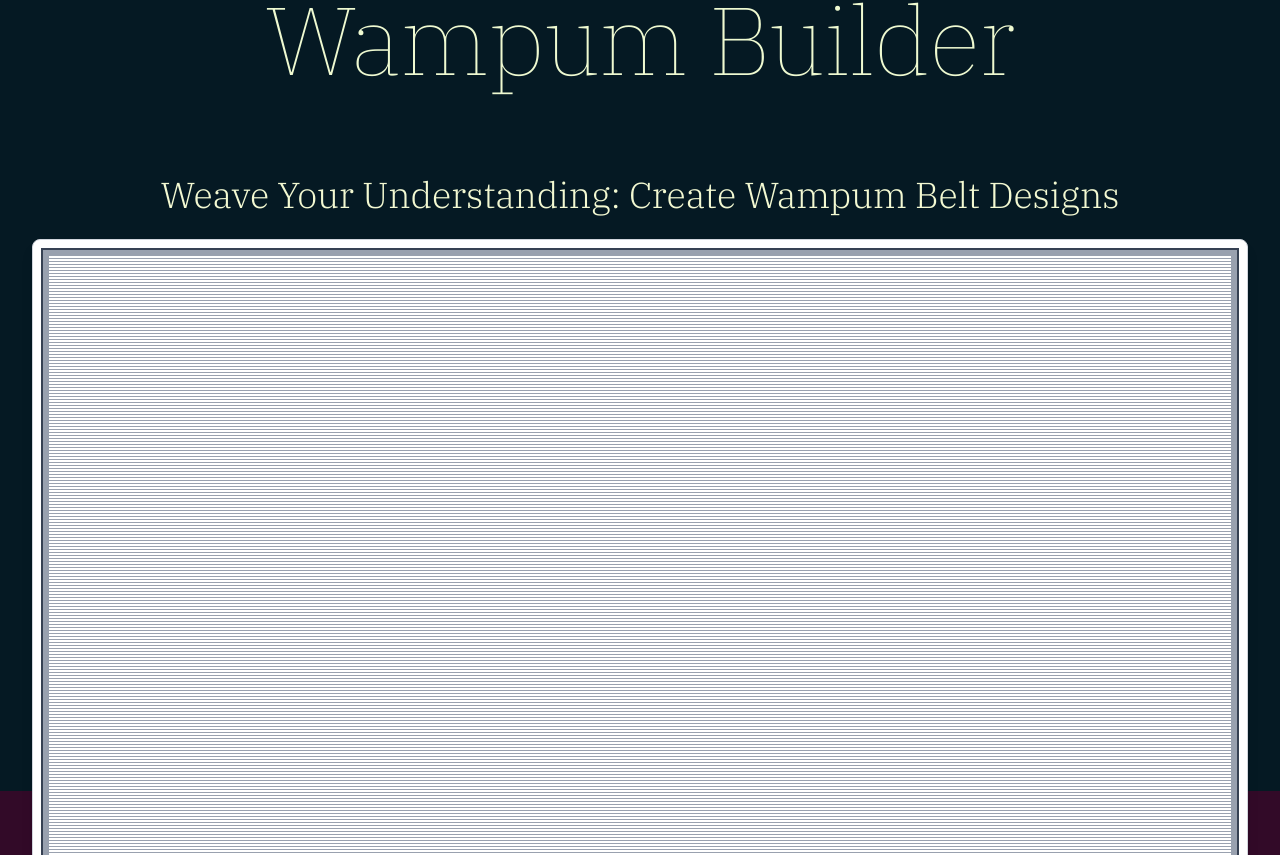
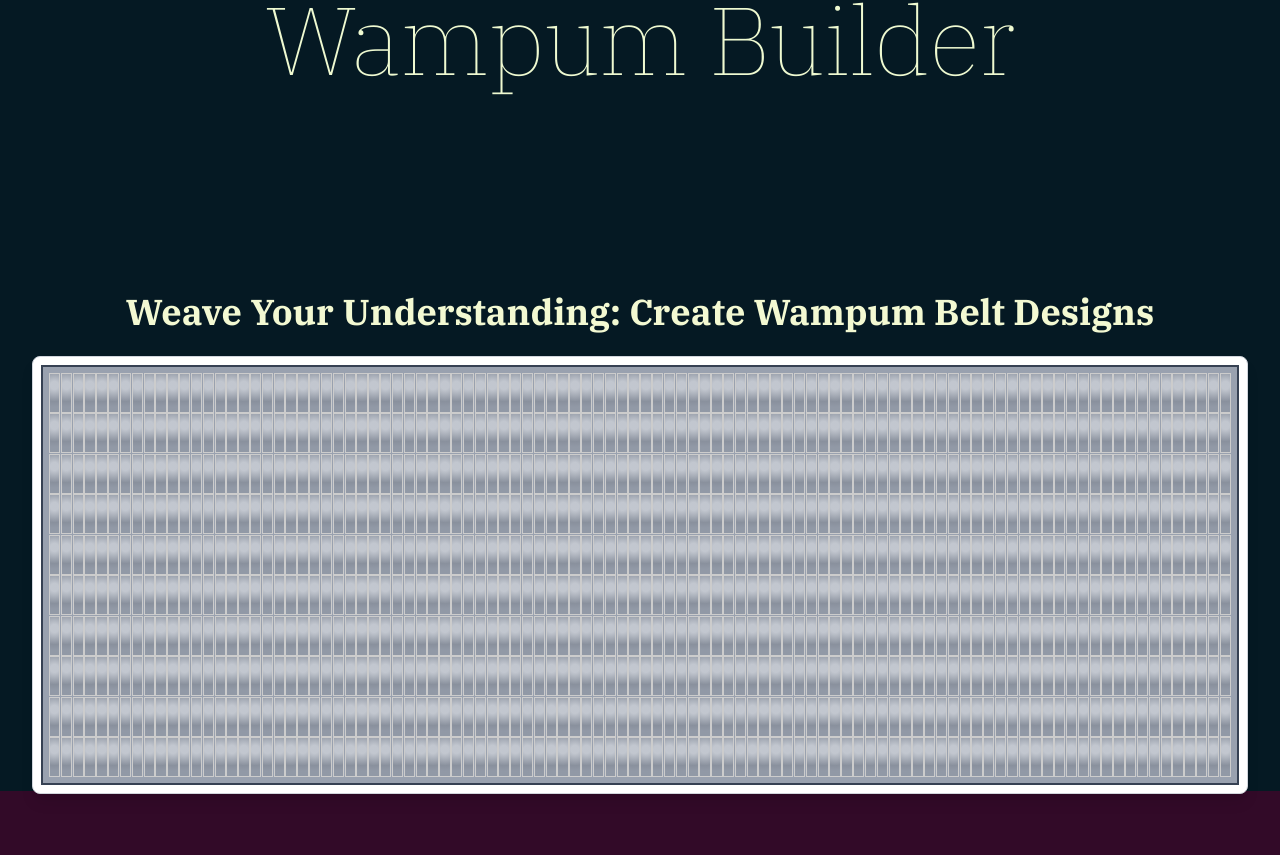
Before and after one commit to HUSS4IN22/wampumdesign, a React (Vite) app: page / in a window 1280 px wide. Shown: the part 865-1720 px from the top of the page. Built offline with nearby package versions, Linux system fonts and the light colour scheme.

Commit message:
create grid with beads in it

```diff
--- a/src/components/Bead.jsx
+++ b/src/components/Bead.jsx
@@ -3,7 +3,7 @@ import React from 'react';
 const Bead = React.memo(({ beadClasses, onClick, onMouseEnter }) => {
   return (
     <div
-      className={`bead ${beadClasses} border-white border-[0.5px]`}
+      className={`bead ${beadClasses} border border-[#CCCCCC]`}
       onClick={onClick}
       onMouseEnter={onMouseEnter}
     ></div>
--- a/src/components/WampumBuilder.jsx
+++ b/src/components/WampumBuilder.jsx
@@ -1,16 +1,15 @@
-import { useState, useRef, useEffect } from "react"
-import Bead from "./Bead"
 
+import React, { useState, useEffect, useRef } from 'react';
+import Bead from './Bead';
 
 const wampumDimensions = {
-    rows:10,
-    columns: 200,
-}
+    rows: 10,
+    columns: 100,
+};
 
 const BEAD_WIDTH_PX = 3;
-const BEAD_HEIGHT_PX = 25;
+const BEAD_HEIGHT_PX = 40;
 const BEAD_GAP_PX = 0.5;
-
 
 const BEAD_COLORS = {
     'white': 'bg-wampum-white border-wampum-white-border',
@@ -20,42 +19,42 @@ const BEAD_COLORS = {
 };
 
 export default function WampumBuilder() {
+    const [beads, setBeads] = useState(
+        Array(wampumDimensions.rows * wampumDimensions.columns).fill('white')
+    );
 
-const [beadsGrid, setBeadsGrid]= useState(Array(wampumDimensions.rows*wampumDimensions.columns).fill('white'))
+    const gridRef = useRef(null);
 
-const gridRef = useRef(null)
+    useEffect(() => {
+        if (gridRef.current) {
+            gridRef.current.style.setProperty('--grid-rows', wampumDimensions.rows);
+            gridRef.current.style.setProperty('--grid-cols', wampumDimensions.columns);
+            gridRef.current.style.setProperty('--bead-width', `${BEAD_WIDTH_PX}px`);
+            gridRef.current.style.setProperty('--bead-height', `${BEAD_HEIGHT_PX}px`);
+            gridRef.current.style.setProperty('--bead-gap', `${BEAD_GAP_PX}px`);
+        }
+    }, []);
 
-useEffect( () => {
-    if (gridRef.current) {
-        gridRef.current.style.setProperty('--grid-rows', wampumDimensions.rows)
-        gridRef.current.style.setProperty('--grid-cols', wampumDimensions.columns)
-        gridRef.current.style.setProperty('--bead-width', BEAD_WIDTH_PX)
-        gridRef.current.style.setProperty('--bead-height', BEAD_HEIGHT_PX)
-        gridRef.current.style.setProperty('--bead-gap', BEAD_GAP_PX)
-    }
-}, [])
+    const handleBeadClick = (index) => {
+        console.log(`Clicked bead at index: ${index}`);
+    };
 
-const handleBeadClick = (index) => {
-    console.log(`Clicked bead at index: ${index}`)
-}
-
-const handleBeadMouseEnter = (index) => {
-    console.log(`Mouse entered bead at index: ${index}`)
-}
-
+    const handleBeadMouseEnter = (index) => {
+        console.log(`Mouse entered bead at index: ${index}`);
+    };
 
     return (
         <div className="w-full min-h-screen flex flex-col items-center justify-center bg-theme-light-bg text-theme-text p-8">
-            <h2 className="text-3xl md:text-4xl font-light mb-6 text-theme-deep-blue">
+            <h2 className="text-3xl md:text-4xl font-bold mb-6 text-theme-deep-blue">
                 Weave Your Understanding: Create Wampum Belt Designs
             </h2>
 
             <div className="w-full max-w-full overflow-x-auto p-2 border border-gray-300 rounded-lg bg-white shadow-lg">
                 <div
-                    className={`wampum-grid grid gap-px border-2 border-gray-700 bg-gray-400 p-1.5`}
+                    className="wampum-grid grid gap-px border-2 border-gray-700 bg-gray-400 p-1.5 select-none"
                     ref={gridRef}
                 >
-                    {beadsGrid.map((color, index) => (
+                    {beads.map((color, index) => (
                         <Bead
                             key={index}
                             beadClasses={BEAD_COLORS[color]}
@@ -71,6 +70,82 @@ const handleBeadMouseEnter = (index) => {
 
 
 
+
+
+
+// import { useState, useRef, useEffect } from "react"
+// import Bead from "./Bead"
+
+
+// const wampumDimensions = {
+//     rows:10,
+//     columns: 200,
+// }
+
+// const BEAD_WIDTH_PX = 3;
+// const BEAD_HEIGHT_PX = 25;
+// const BEAD_GAP_PX = 0.5;
+
+
+// const BEAD_COLORS = {
+//     'white': 'bg-wampum-white border-wampum-white-border',
+//     'purple': 'bg-wampum-purple border-wampum-purple-border',
+//     'light-purple': 'bg-wampum-light-purple border-wampum-light-purple-border',
+//     'dark-purple': 'bg-wampum-dark-purple border-wampum-dark-purple-border',
+// };
+
+// export default function WampumBuilder() {
+
+// const [beadsGrid, setBeadsGrid]= useState(Array(wampumDimensions.rows*wampumDimensions.columns).fill('white'))
+
+// const gridRef = useRef(null)
+
+// useEffect( () => {
+//     if (gridRef.current) {
+//         gridRef.current.style.setProperty('--grid-rows', wampumDimensions.rows)
+//         gridRef.current.style.setProperty('--grid-cols', wampumDimensions.columns)
+//         gridRef.current.style.setProperty('--bead-width', BEAD_WIDTH_PX)
+//         gridRef.current.style.setProperty('--bead-height', BEAD_HEIGHT_PX)
+//         gridRef.current.style.setProperty('--bead-gap', BEAD_GAP_PX)
+//     }
+// }, [])
+
+// const handleBeadClick = (index) => {
+//     console.log(`Clicked bead at index: ${index}`)
+// }
+
+// const handleBeadMouseEnter = (index) => {
+//     console.log(`Mouse entered bead at index: ${index}`)
+// }
+
+
+//     return (
+//         <div className="w-full min-h-screen flex flex-col items-center justify-center bg-theme-light-bg text-theme-text p-8">
+//             <h2 className="text-3xl md:text-4xl font-light mb-6 text-theme-deep-blue">
+//                 Weave Your Understanding: Create Wampum Belt Designs
+//             </h2>
+
+//             <div className="w-full max-w-full overflow-x-auto p-2 border border-gray-300 rounded-lg bg-white shadow-lg">
+//                 <div
+//                     className={`wampum-grid grid gap-px border-2 border-gray-700 bg-gray-400 p-1.5`}
+//                     ref={gridRef}
+//                 >
+//                     {beadsGrid.map((color, index) => (
+//                         <Bead
+//                             key={index}
+//                             beadClasses={BEAD_COLORS[color]}
+//                             onClick={() => handleBeadClick(index)}
+//                             onMouseEnter={() => handleBeadMouseEnter(index)}
+//                         />
+//                     ))}
+//                 </div>
+//             </div>
+//         </div>
+//     );
+// }
+
+
+
 //Good colors:
 // #c2948a
 // #9b6a6c
--- a/src/index.css
+++ b/src/index.css
@@ -29,3 +29,28 @@ body {
   --theme-text: '#333333'
   --theme-dark-text: '#1e3d59'
 }
+
+
+
+.wampum-grid {
+    display: grid;
+    grid-template-columns: repeat(var(--grid-cols), 1fr);
+    grid-template-rows: repeat(var(--grid-rows), var(--bead-height));
+    gap: var(--bead-gap);
+}
+
+/* Individual Bead Styling (Tubular/Cylindrical Look) */
+.bead {
+    width: 100%;
+    height: 100%;
+    border-width: 0.5px;
+    border-style: solid;
+    cursor: pointer;
+    transition: background-color 0.1s ease;
+    background-image: radial-gradient(
+        circle at 50% 30%,
+        rgba(255, 255, 255, 0.4) 15%,
+        rgba(0, 0, 0, 0.1) 60%,
+        rgba(0, 0, 0, 0.05) 80%
+    );
+}
```
